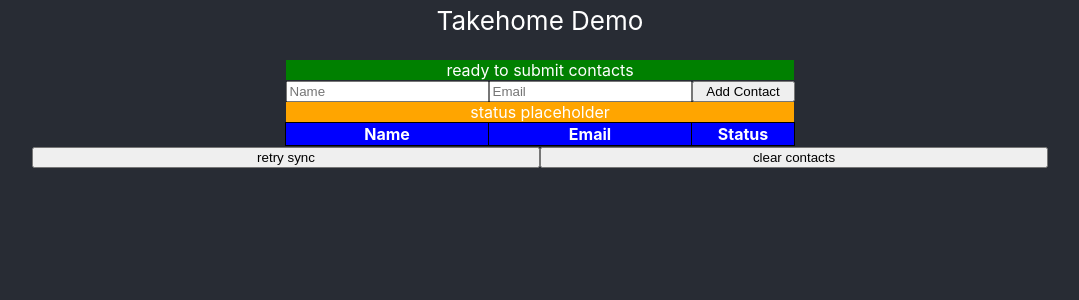
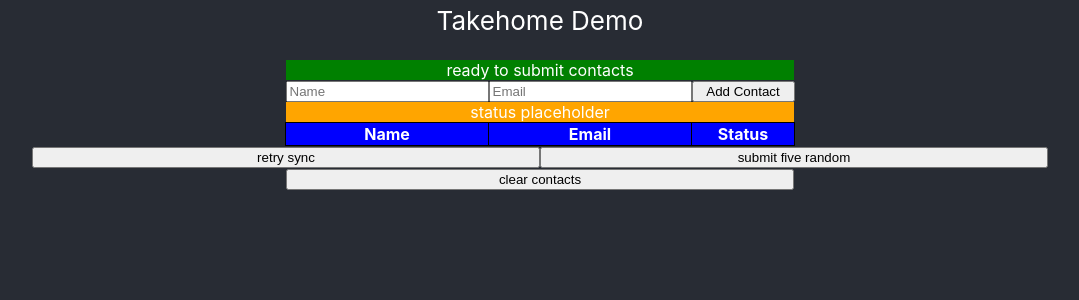
Before and after one commit to proxyplissken/demo, a React (Create React App) app: page / in a window 1280 px wide. Shown: the top 300 px of the page, without its empty margins (100-1179 px from the left). Built offline with nearby package versions, Linux system fonts and the light colour scheme.

Commit message:
workable online demo

```diff
--- a/src/ContactList.js
+++ b/src/ContactList.js
@@ -44,6 +44,19 @@ function ContactList() {
     await model.clear();
   };
 
+  const submitRandom = async (e) => {
+    console.log(e);
+    e.preventDefault();
+
+    let fakeNames = ['alice', 'bob', 'chad', 'dorothy', 'elvis', 'jerry', 'nathan', 'walter', 'shelly', 'mary'];
+    for(let i=0; i<5; i++){
+      let index = Math.floor(Math.random() * fakeNames.length);
+      let name = fakeNames[index];
+      let email = name + '@' + name + '.com';
+      await model.submit(name, email);
+    }
+  };
+
   const retrySync = async (e) => {
     console.log(e);
     e.preventDefault();
@@ -81,7 +94,20 @@ function ContactList() {
   }, []);
 
   const getStyle = (contact) => {
-    return (contact.id === activeRecordId) ? {backgroundColor:'orange'} : {backgroundColor:'blue'};
+    if (contact.id === activeRecordId) {
+      return {backgroundColor:'orange'};
+    }
+
+    switch(contact.status){
+      case 'failed':
+        return {backgroundColor:'red'};
+      case 'queued':
+        return {backgroundColor:'green'};
+      case 'synced':
+      default:
+        return {backgroundColor:'blue'};
+
+    }
   }
 
   return (
@@ -146,6 +172,7 @@ function ContactList() {
     </table>
     </div>
     <button type="submit" style = {{width: "508px"}} onClick = {retrySync}>retry sync</button>
+    <button type="submit" style = {{width: "508px"}} onClick = {submitRandom}>submit five random</button>
     <button type="submit" style = {{width: "508px"}} onClick = {clearContacts}>clear contacts</button>
     </div>
   );
--- a/src/ContactsModel.js
+++ b/src/ContactsModel.js
@@ -45,6 +45,7 @@ export default class ContactsModel {
     }
 
     async sync(record) {
+      this.updateStatus(`submitting ${record.name}, ${record.email}`);
       this.updateActiveRecord(record);
       const result = await this.mockService.submit(record);
       let newStatus = 'queued';
@@ -80,13 +81,15 @@ export default class ContactsModel {
           this.submissionQueue.push({id, name, email, status});
           this.tryQueue();
         } catch (error) {
-          console.log("Failed to save ${name} ${email} in db for queueing")
+          this.updateStatus(`Failed to save ${name} ${email} in db for queueing`);
+          console.log(`Failed to save ${name} ${email} in db for queueing`);
       }
 
       await this.updateListenersWithContacts();
     }
 
     async clear() {
+      this.submissionQueue = [];
       await db.contacts.clear();
       await this.updateListenersWithContacts();
     }
--- a/src/MockService.js
+++ b/src/MockService.js
@@ -7,7 +7,7 @@ export default class MockService {
     async submit(record) {
       return new Promise(resolve => setTimeout(resolve, 1500)).then((result) =>
         {
-          return (Math.random() < .25) ? 'success' : 'failure';
+          return (Math.random() < .8) ? 'success' : 'failure';
         }
       );
     }
```
